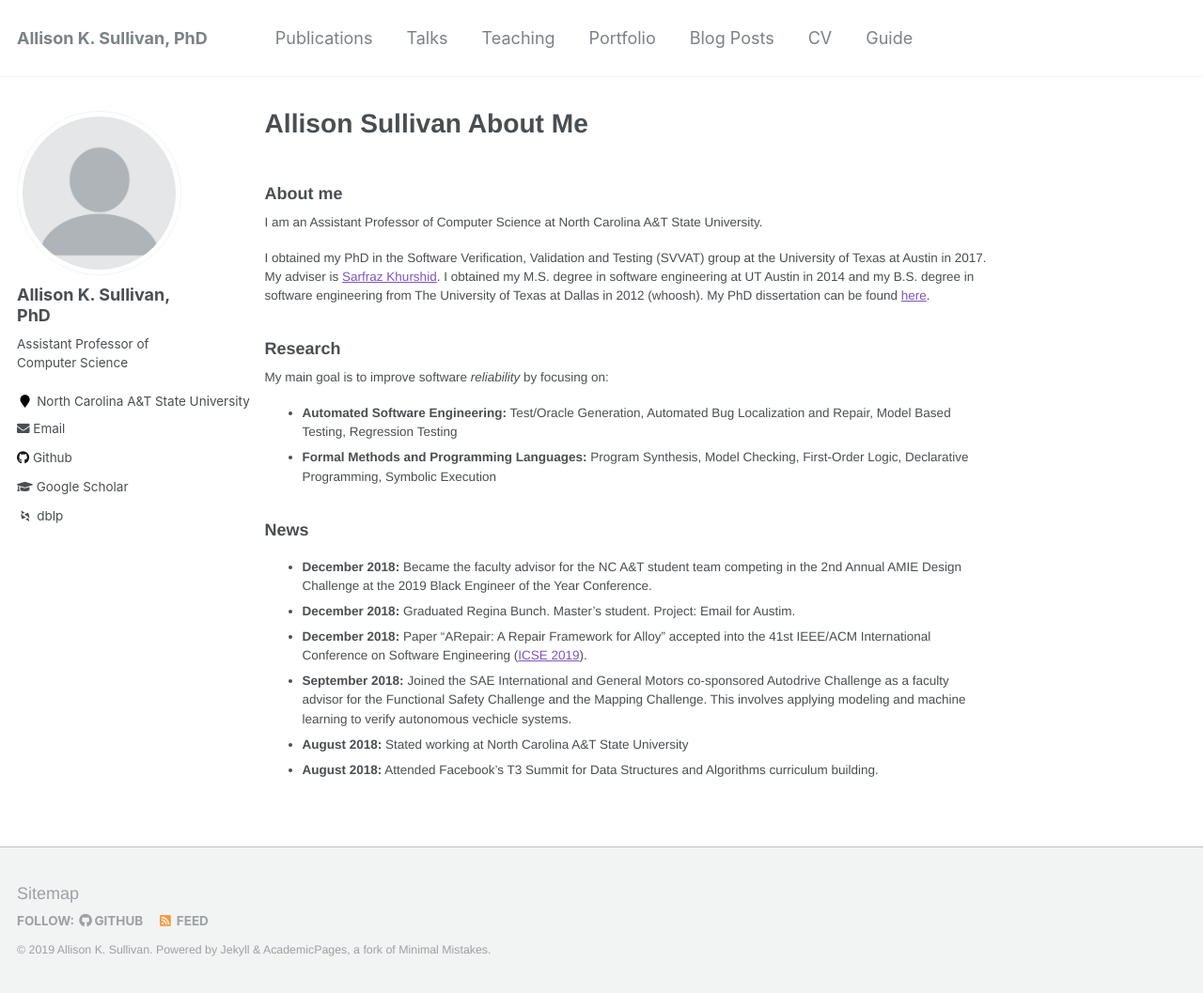
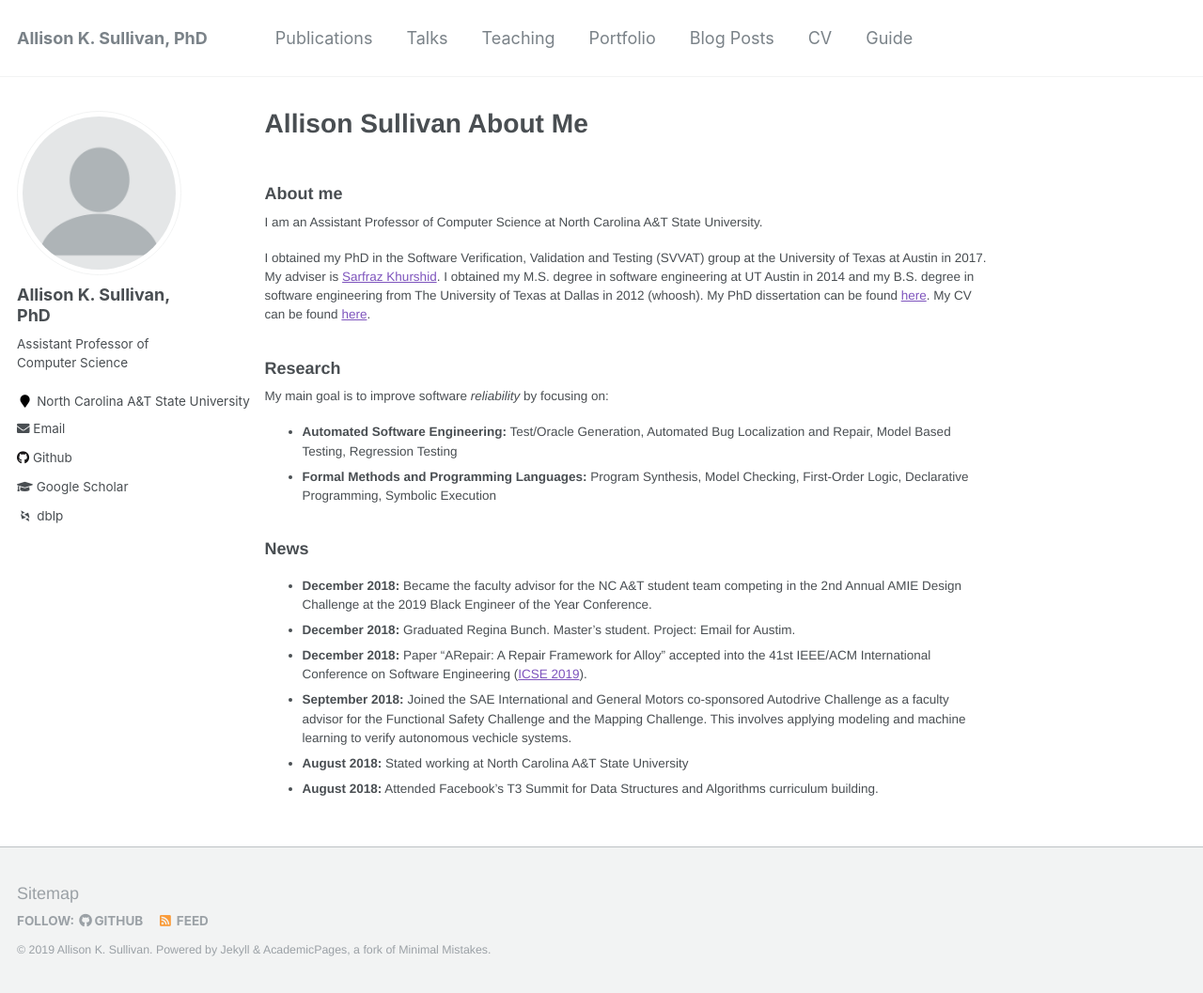
Before and after one commit to Allisonius/allisonius.github.io, a Jekyll site: the page built from _pages/about.md, in a window 1280 px wide and 1057 px high. Shown: the whole window at 94% size. Built offline with Jekyll 4.4.1, drawn with Linux system fonts in a browser that asks for light colours; some web fonts are replaced.

Commit message:
Update about.md

```diff
--- a/_pages/about.md
+++ b/_pages/about.md
@@ -11,7 +11,7 @@ redirect_from:
 ### About me
 I am an Assistant Professor of Computer Science at North Carolina A&T State University.
 
-I obtained my PhD in the Software Verification, Validation and Testing (SVVAT) group at the University of Texas at Austin in 2017. My adviser is [Sarfraz Khurshid](#). I obtained my M.S. degree in software engineering at UT Austin in 2014 and my B.S. degree in software engineering from The University of Texas at Dallas in 2012 (whoosh). My PhD dissertation can be found [here](#).
+I obtained my PhD in the Software Verification, Validation and Testing (SVVAT) group at the University of Texas at Austin in 2017. My adviser is [Sarfraz Khurshid](#). I obtained my M.S. degree in software engineering at UT Austin in 2014 and my B.S. degree in software engineering from The University of Texas at Dallas in 2012 (whoosh). My PhD dissertation can be found [here](#). My CV can be found [here](/files/ASullivan_CV.pdf).
 
 
 ### Research
```
